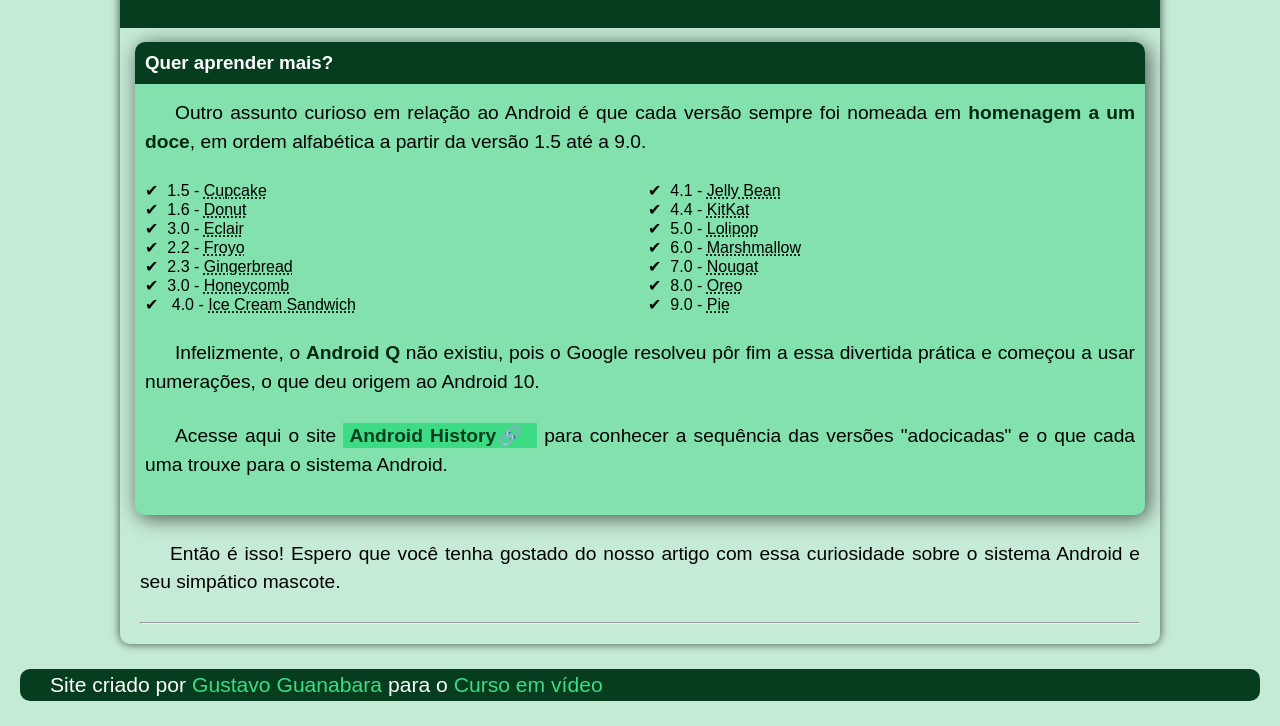
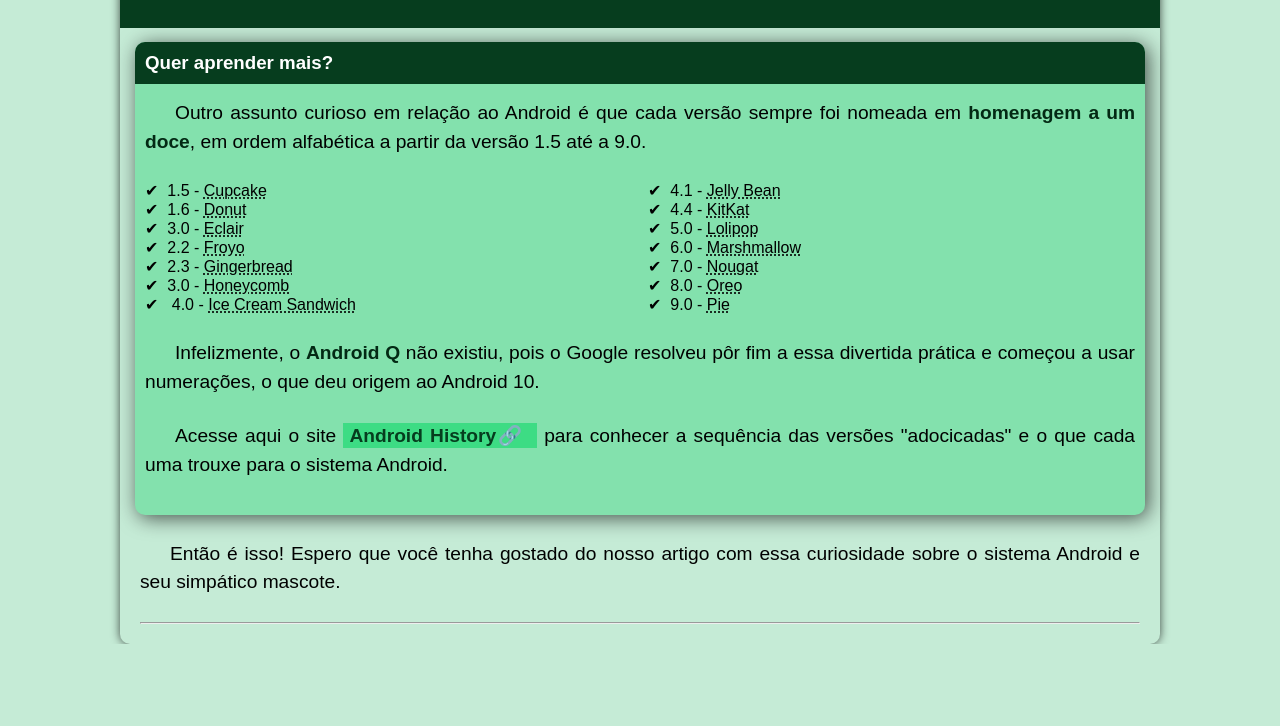
Before and after one commit to Maaaatheux/projeto-android, a plain HTML site: page index.html in a window 1280 px wide. Shown: the part 2630-3356 px from the top of the page. After the commit the page ends 3274 px from the top, so only its background shows below. Drawn offline with Linux system fonts and the light colour scheme.

Commit message:
remover footer

```diff
--- a/estilo.css
+++ b/estilo.css
@@ -209,20 +209,3 @@ aside > h3 {
     margin: -10px -10px -10px -10px;
     border-radius: 10px 10px 0px 0px;
 }
-
-footer {
-    background-color: var(--cor5);
-    color: white;
-    font-size: 1.1em;
-    margin: 0px 20px 0px 20px;
-    border-radius: 10px
-}
-
-footer a {
-    color: var(--cor2);
-    text-decoration: none
-}
-
-footer a:hover {
-    color: #00ac4d;
-}
--- a/index.html
+++ b/index.html
@@ -115,8 +115,6 @@
     <p>Então é isso! Espero que você tenha gostado do nosso artigo com essa curiosidade sobre o sistema Android e seu simpático mascote.</p> <hr>
 </article>
 </main>
-    <footer>
-        <p>Site criado por <a href="https://gustavoguanabara.github.io/" target="_blank">Gustavo Guanabara</a> para o <a href="https://www.youtube.com/cursoemvideo" target="_blank">Curso em vídeo</a></p>
-    </footer>
+
 </body>
 </html>
```
